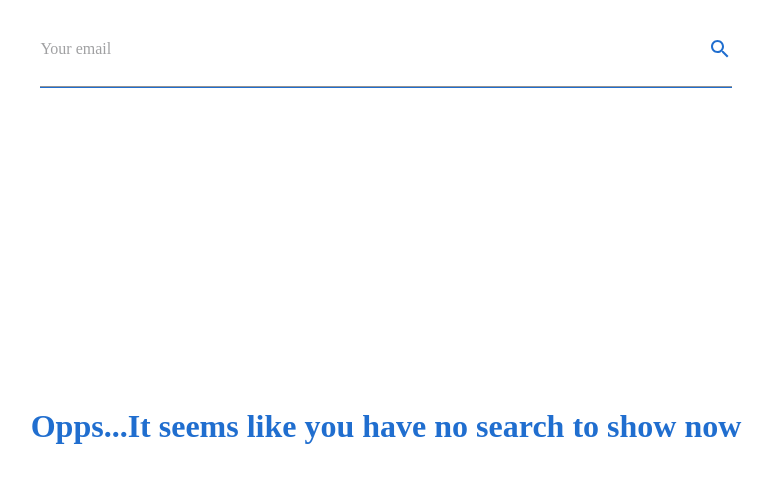
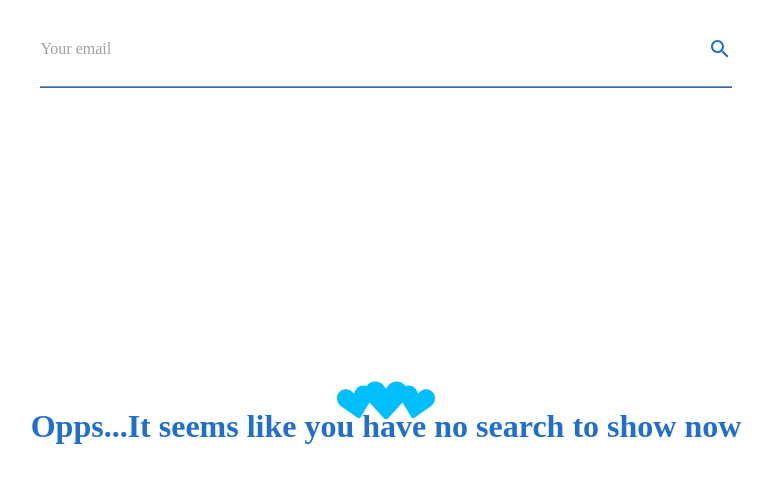
Before and after one commit to staz6/hybrid-frontend-test, a React (Vite) app: page / in a window 1280 px wide. Shown: the top 482 px of the page, without its empty margins (254-1026 px from the left). Built offline with nearby package versions, Linux system fonts and the light colour scheme; no server answers.

Commit message:
loader implemented

```diff
--- a/package.json
+++ b/package.json
@@ -16,6 +16,7 @@
     "axios": "^0.27.2",
     "react": "^18.1.0",
     "react-dom": "^18.1.0",
+    "react-loader-spinner": "^5.1.7-beta.1",
     "react-router-dom": "^6.3.0"
   },
   "devDependencies": {
--- /dev/null
+++ b/src/components/CustomLoader.jsx
@@ -0,0 +1,18 @@
+import React from 'react'
+import {Hearts} from "react-loader-spinner";
+
+function CustomLoader() {
+    return (
+        <div style={{position:"fixed",top:"50%",left:"50%",transform:"translate(-50%,-50%)"}}>
+            <Hearts
+        type="Puff"
+        color="#00BFFF"
+        height={100}
+        width={100}
+        timeout={10000} //3 secs
+      />
+        </div>
+    )
+}
+
+export default CustomLoader
--- a/src/pages/Home.jsx
+++ b/src/pages/Home.jsx
@@ -4,6 +4,7 @@ import { Endpoint } from '../api/base'
 import SearchIcon from '@mui/icons-material/Search';
 import { styled } from "@mui/material/styles";
 import { JustifyFlexCenter } from '../styles/styles';
+import CustomLoader from '../components/CustomLoader';
 
 const FooterInput = styled(Input)(({ theme }) => ({
     width: "60%",
@@ -85,6 +86,8 @@ function Home() {
             />
 
             <ContentContainer>
+            <CustomLoader/>
+
             {
                 state.searchResult.length===0 ?
                 <HelperText>{state.helperText}</HelperText>: null
```
Also changed, not shown: 1 other file (tests, documents, lock files or other folders).
